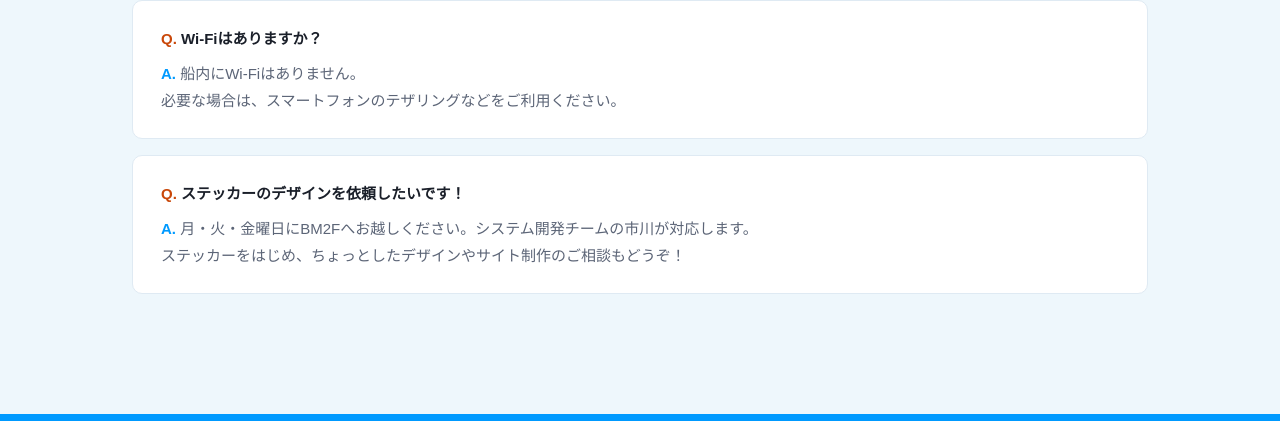
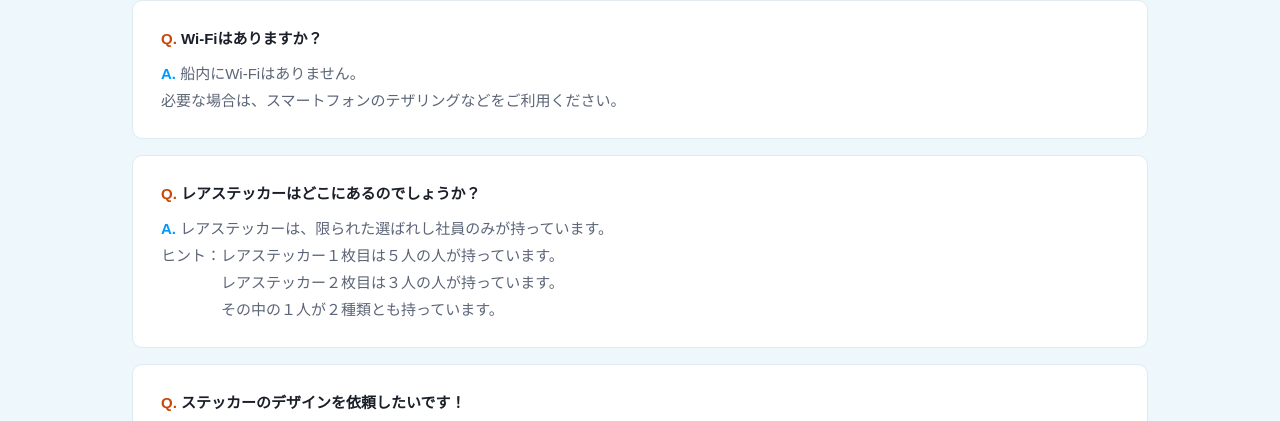
Before and after one commit to SPIC-AI-project/spic-motto-tsunagu, a plain HTML site: page index.html in a window 1280 px wide. Shown: the part 7760-8181 px from the top of the page. Drawn offline with Linux system fonts and the light colour scheme.

Commit message:
ヒント足す

```diff
--- a/index.html
+++ b/index.html
@@ -354,6 +354,13 @@
 					必要な場合は、スマートフォンのテザリングなどをご利用ください。</dd>
 				</div>
 				<div class="faq-item">
+					<dt class="faq-item__q">レアステッカーはどこにあるのでしょうか？</dt>
+					<dd class="faq-item__a">レアステッカーは、限られた選ばれし社員のみが持っています。<br>
+						<span style="display: inline-block; padding-left:4em;text-indent:-4em;">ヒント：レアステッカー１枚目は５人の人が持っています。<br>
+					レアステッカー２枚目は３人の人が持っています。<br>
+				その中の１人が２種類とも持っています。</span></dd>
+				</div>
+				<div class="faq-item">
 					<dt class="faq-item__q">ステッカーのデザインを依頼したいです！</dt>
 					<dd class="faq-item__a">月・火・金曜日にBM2Fへお越しください。システム開発チームの市川が対応します。<br>ステッカーをはじめ、ちょっとしたデザインやサイト制作のご相談もどうぞ！</dd>
 				</div>
```
